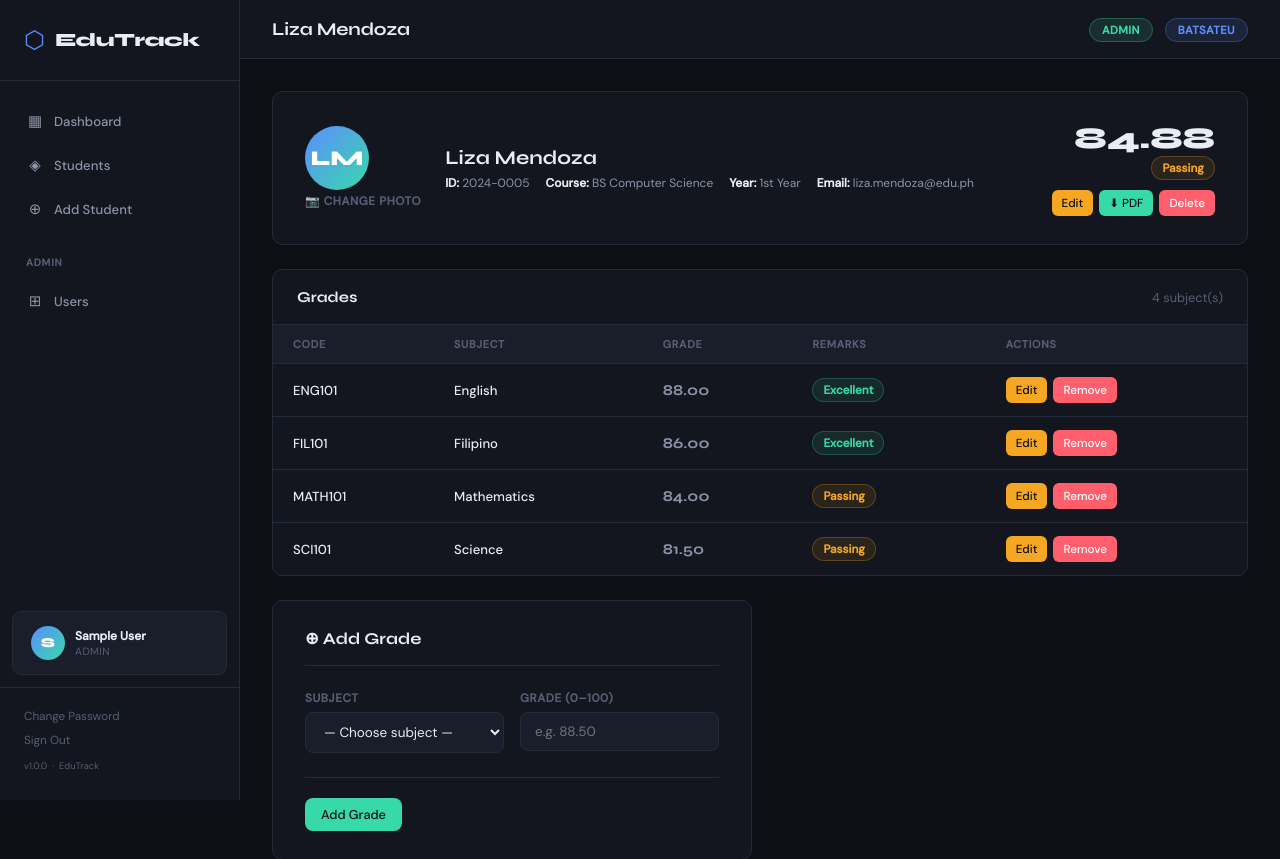
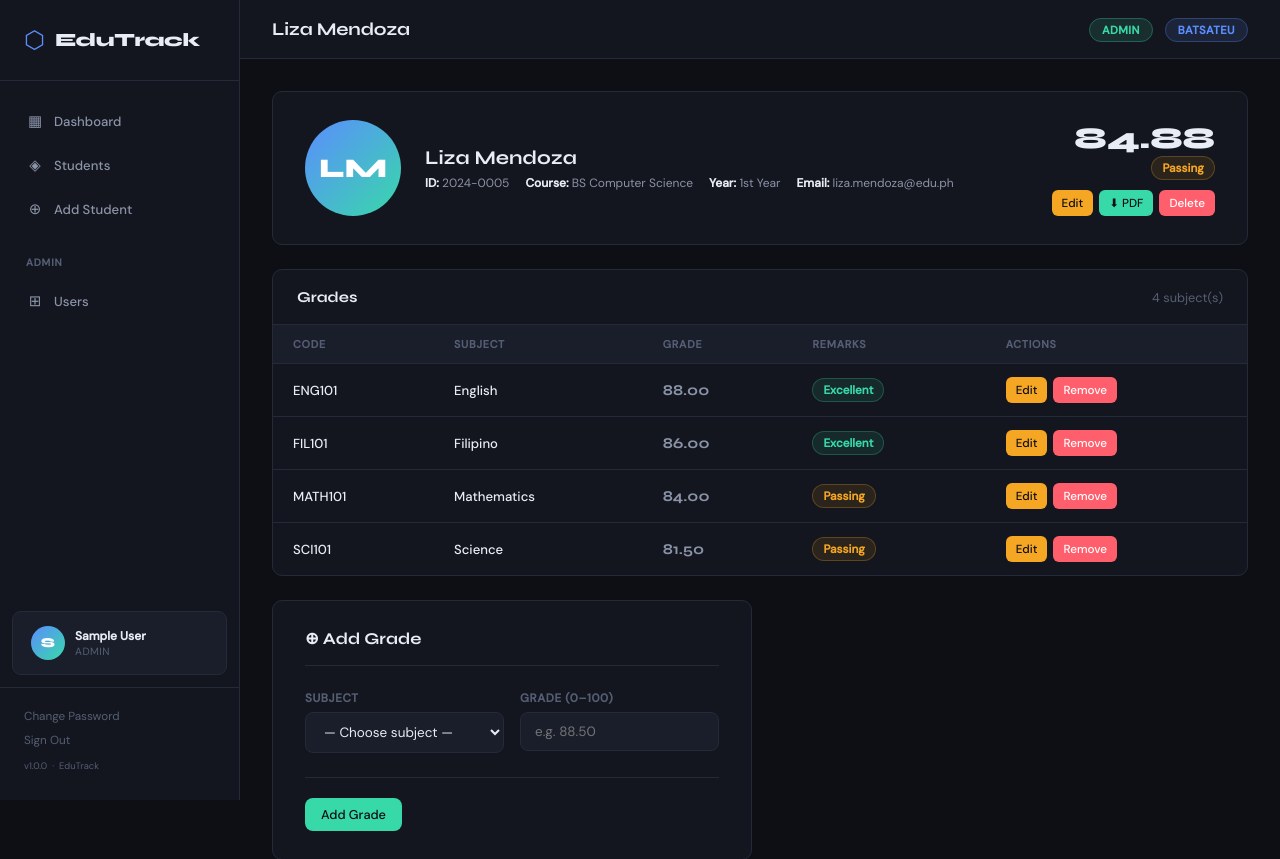
Before and after one commit to Markfruelda19/EduTrack, a PHP site: page /edutrack/students/profile.php?id=5 in a window 1280 px wide. Shown: the top 859 px of the page. Run offline with PHP 8.4, Linux system fonts and the light colour scheme; the visitor is signed in with stand-in values (Sample User, id 1); data comes from the database, SQL or seed files in the repository.

Commit message:
Update style.css

```diff
--- a/edutrack/assets/css/style.css
+++ b/edutrack/assets/css/style.css
@@ -587,3 +587,173 @@ select option { background: var(--bg-3); }
     grid-template-columns: 1fr;
   }
 }
+
+/* ══════════════════════════════════════════
+   Photo Upload — Avatar Area
+   ══════════════════════════════════════════ */
+
+/* Wrapper — fixed square, clips everything inside */
+.avatar-upload-wrap {
+  position: relative;
+  width: 96px;
+  height: 96px;
+  flex-shrink: 0;
+  border-radius: 50%;
+  cursor: pointer;
+}
+
+/* Larger avatar for profile page */
+.avatar-lg {
+  width: 96px;
+  height: 96px;
+  font-size: 1.8rem;
+}
+
+/* Photo <img> — fills the circle */
+.avatar-img {
+  width: 96px;
+  height: 96px;
+  border-radius: 50%;
+  object-fit: cover;
+  object-position: center;
+  border: 2px solid var(--border);
+  display: block;
+}
+
+/* Hover overlay — dark scrim with camera icon */
+.avatar-overlay {
+  position: absolute;
+  inset: 0;
+  border-radius: 50%;
+  background: rgba(0, 0, 0, 0.55);
+  display: flex;
+  flex-direction: column;
+  align-items: center;
+  justify-content: center;
+  gap: 3px;
+  opacity: 0;
+  transition: opacity .2s ease;
+  cursor: pointer;
+}
+
+.avatar-upload-wrap:hover .avatar-overlay { opacity: 1; }
+
+.overlay-icon {
+  font-size: 1.3rem;
+  line-height: 1;
+}
+
+.overlay-text {
+  font-size: .6rem;
+  font-weight: 600;
+  color: #fff;
+  text-transform: uppercase;
+  letter-spacing: .06em;
+  white-space: nowrap;
+}
+
+/* Remove (✕) button — top-right corner */
+.avatar-remove-btn {
+  position: absolute;
+  top: 2px;
+  right: 2px;
+  width: 20px;
+  height: 20px;
+  border-radius: 50%;
+  background: var(--accent-danger);
+  border: 2px solid var(--bg-2);
+  color: #fff;
+  font-size: .6rem;
+  font-weight: 700;
+  cursor: pointer;
+  display: flex;
+  align-items: center;
+  justify-content: center;
+  opacity: 0;
+  transition: opacity .2s;
+  line-height: 1;
+  padding: 0;
+}
+
+.avatar-upload-wrap:hover .avatar-remove-btn { opacity: 1; }
+
+/* Spinner overlay while uploading */
+.upload-spinner {
+  position: absolute;
+  inset: 0;
+  border-radius: 50%;
+  background: rgba(0, 0, 0, 0.65);
+  display: flex;
+  align-items: center;
+  justify-content: center;
+  z-index: 10;
+}
+
+.spinner-ring {
+  width: 32px;
+  height: 32px;
+  border: 3px solid rgba(255,255,255,.2);
+  border-top-color: #fff;
+  border-radius: 50%;
+  animation: spin .7s linear infinite;
+}
+
+@keyframes spin { to { transform: rotate(360deg); } }
+
+/* Drag-over highlight */
+.avatar-upload-wrap.drag-over .avatar-overlay {
+  opacity: 1;
+  background: rgba(91, 141, 255, 0.55);
+}
+
+.avatar-upload-wrap.drag-over {
+  box-shadow: 0 0 0 3px var(--accent);
+}
+
+/* Feedback message below avatar info */
+.photo-msg {
+  margin-top: 8px;
+  font-size: .8rem;
+  font-weight: 500;
+  padding: 5px 10px;
+  border-radius: 6px;
+  display: inline-block;
+}
+
+.photo-msg-success {
+  background: rgba(56, 217, 169, .12);
+  color: var(--accent-2);
+  border: 1px solid rgba(56, 217, 169, .3);
+}
+
+.photo-msg-error {
+  background: rgba(255, 95, 109, .12);
+  color: var(--accent-danger);
+  border: 1px solid rgba(255, 95, 109, .3);
+}
+
+/* ── Students list table: tiny avatar ─────── */
+.student-thumb {
+  width: 32px;
+  height: 32px;
+  border-radius: 50%;
+  object-fit: cover;
+  border: 1px solid var(--border);
+  vertical-align: middle;
+}
+
+.student-thumb-placeholder {
+  width: 32px;
+  height: 32px;
+  border-radius: 50%;
+  background: linear-gradient(135deg, var(--accent), var(--accent-2));
+  display: inline-flex;
+  align-items: center;
+  justify-content: center;
+  font-size: .65rem;
+  font-weight: 800;
+  color: #fff;
+  font-family: 'Syne', sans-serif;
+  vertical-align: middle;
+  flex-shrink: 0;
+}
```
